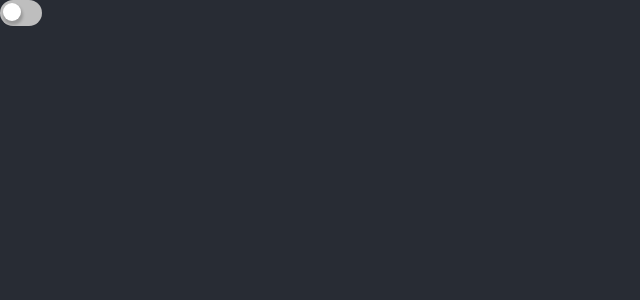
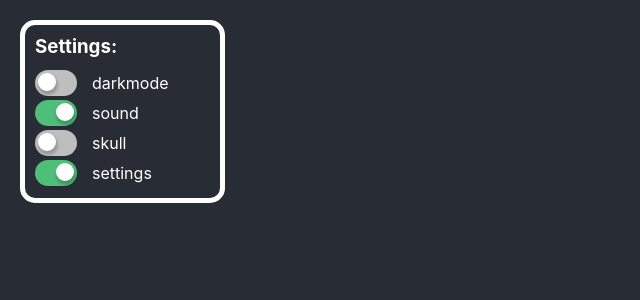
Before and after one commit to marwinburesch/react-playground, a React (Create React App) app: page / in a window 1280 px wide. Shown: the top 300 px of the page, without its empty margins (0-640 px from the left). Built offline with nearby package versions, Linux system fonts and the light colour scheme.

Commit message:
setup basic grid add settings fix toggleSwitch fix manifest

```diff
--- a/src/App.css
+++ /dev/null
@@ -1,6 +0,0 @@
-.App {
-  text-align: center;
-  height: 100vh;
-  width: 100vw;
-  background-color: #282c34;
-}
--- a/src/App.js
+++ b/src/App.js
@@ -1,22 +1,47 @@
 import React from "react";
-import "./App.css";
-import ToggleSwitch from "./components/ToggleSwitch";
+import styled from "styled-components";
+import SettingsBox from "./components/SettingsBox";
+import Head from "./components/Head";
+
+// https://coolors.co/282c34-4fbe79-39a2ae-434f4f-7a9e9f
+
+const Playground = styled.div`
+  height: 100vh;
+  width: 100vw;
+  background-color: #282c34;
+`;
+
+const TheGrid = styled.div`
+  height: fit-content;
+  padding: 20px;
+  display: grid;
+  grid-template-columns: repeat(auto-fit, minmax(120px, 1fr));
+  grid-template-rows: repeat(auto-fit, minmax(120px, 1fr));
+`;
 
 function App() {
   const [settings, setSettings] = React.useState({
-    darkmode: false
+    darkmode: false,
+    sound: true,
+    skull: false,
+    settings: true
   });
 
-  function handleToggleDarkmode(value) {
-    setSettings({
-      darkmode: value
-    });
+  console.log(`The current settings are:`, settings);
+
+  function saveSettings(newSettings) {
+    setSettings(newSettings);
   }
 
   return (
-    <div className="App">
-      <ToggleSwitch settings={settings} toggleDarkmode={handleToggleDarkmode} />
-    </div>
+    <Playground>
+      <TheGrid>
+        {settings.settings && (
+          <SettingsBox settings={settings} saveSettings={saveSettings} />
+        )}
+        {settings.skull && <Head></Head>}
+      </TheGrid>
+    </Playground>
   );
 }
 
--- a/src/components/Head.js
+++ b/src/components/Head.js
@@ -8,6 +8,7 @@ const Container = styled.div`
   align-items: center;
   justify-content: center;
   margin-right: 20px;
+  text-align: center;
 `;
 
 const HeadTalk = keyframes`
--- /dev/null
+++ b/src/components/SettingsBox.js
@@ -0,0 +1,61 @@
+import React from "react";
+import ToggleSwitch, { ToggleSwitchName } from "./ToggleSwitch";
+import styled from "styled-components";
+
+const ModuleTitle = styled.h3`
+  color: #fff;
+  font-weight: 700;
+  margin-top: 10px;
+  margin-bottom: 10px;
+`;
+
+const SettingsBoxWrapper = styled.div`
+  width: 175px;
+  height: fit-content;
+  padding: 0px 10px 10px 10px;
+  background-color: transparent;
+  border: solid 5px #fff;
+  border-radius: 15px;
+`;
+
+const ToggleSwitchWrapper = styled.div`
+  width: 100%;
+  height: 30px;
+  display: flex;
+  align-items: center;
+`;
+
+const SettingsBox = ({ saveSettings, settings }) => {
+  const [settingsPanel, setSettingsPanel] = React.useState(settings);
+
+  React.useEffect(() => {
+    saveSettings(settingsPanel);
+  }, [settingsPanel]);
+
+  function handleChangeSettings(settingName, isChecked) {
+    console.log(`Box: setting ${settingName} to ${!isChecked}`);
+    const newSettings = {
+      ...settingsPanel,
+      [settingName]: !isChecked
+    };
+    setSettingsPanel(newSettings);
+  }
+
+  return (
+    <SettingsBoxWrapper>
+      <ModuleTitle>Settings:</ModuleTitle>
+      {Object.keys(settings).map(setting => (
+        <ToggleSwitchWrapper key={setting}>
+          <ToggleSwitch
+            id={setting}
+            active={settingsPanel[setting]}
+            changeSettings={handleChangeSettings}
+          />
+          <ToggleSwitchName>{setting}</ToggleSwitchName>
+        </ToggleSwitchWrapper>
+      ))}
+    </SettingsBoxWrapper>
+  );
+};
+
+export default SettingsBox;
--- a/src/components/ToggleSwitch.js
+++ b/src/components/ToggleSwitch.js
@@ -3,8 +3,16 @@ import styled from "styled-components";
 
 // source: https://codesandbox.io/s/6v7n1vr8yn
 
+export const ToggleSwitchName = styled.span`
+  color: #fff;
+  flex-grow: 1;
+`;
+
 const CheckBoxWrapper = styled.div`
   position: relative;
+  width: 42px;
+  height: 26px;
+  margin-right: 15px;
 `;
 const CheckBoxLabel = styled.label`
   position: absolute;
@@ -47,23 +55,23 @@ const CheckBox = styled.input`
   }
 `;
 
-const ToggleSwitch = ({ settings, toggleDarkmode }) => {
-  const toggle = settings.darkmode;
+const ToggleSwitch = ({ id, active, changeSettings }) => {
+  const [isChecked, setIsChecked] = React.useState(active);
 
-  function handleChange(event) {
-    toggleDarkmode(event.target.checked);
+  function handleChange() {
+    setIsChecked(!isChecked);
+    changeSettings(id, isChecked);
   }
 
   return (
     <CheckBoxWrapper>
       <CheckBox
-        id="checkbox"
+        id={id}
         type="checkbox"
-        toggle={toggle}
+        checked={isChecked}
         onChange={handleChange}
-        checked={toggle}
       />
-      <CheckBoxLabel htmlFor="checkbox" />
+      <CheckBoxLabel htmlFor={id}></CheckBoxLabel>
     </CheckBoxWrapper>
   );
 };
```
Also changed, not shown: public/manifest.json.
